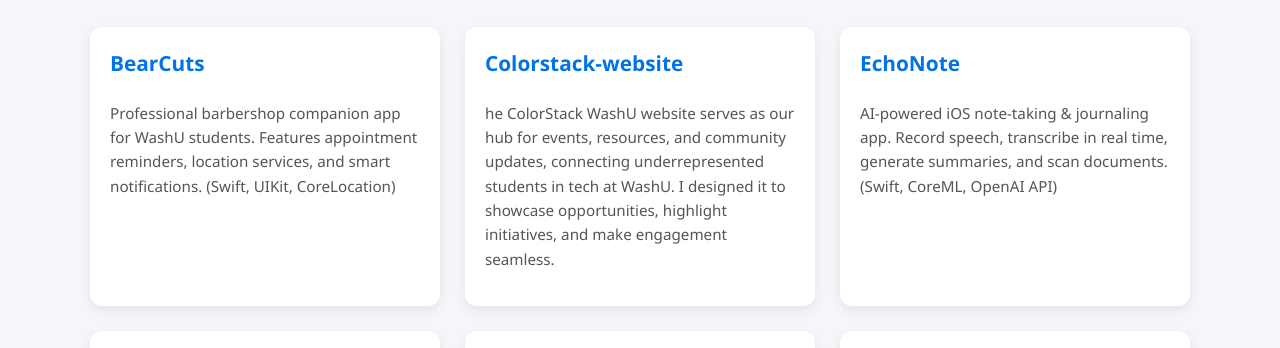
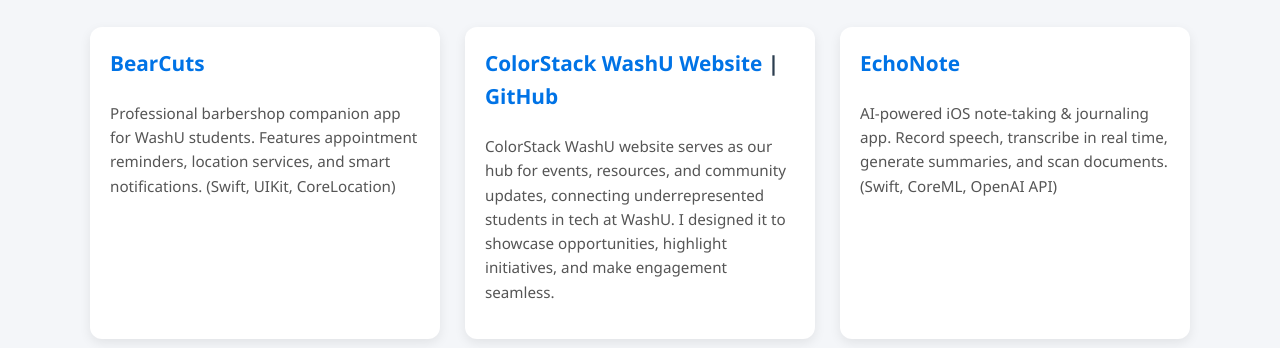
Before and after one commit to Danielsolmn/danielsolmn.github.io, a plain HTML site: page index.html in a window 1280 px wide. Shown: the part 411-759 px from the top of the page. Drawn offline with Linux system fonts and the light colour scheme.

Commit message:
Update index.html

```diff
--- a/index.html
+++ b/index.html
@@ -161,9 +161,17 @@
       </div>
 
       <div class="project">
-        <h3><a href="https://github.com/Danielsolmn/colorstack-website">Colorstack-website</a></h3>
-        <p>he ColorStack WashU website serves as our hub for events, resources, and community updates, connecting underrepresented students in tech at WashU. I designed it to showcase opportunities, highlight initiatives, and make engagement seamless.</p>
-     </div>
+  <h3>
+    <a href="https://washucolorstack.org/">ColorStack WashU Website</a>
+    | <a href="https://github.com/Danielsolmn/colorstack-website">GitHub</a>
+  </h3>
+  <p>
+    ColorStack WashU website serves as our hub for events, resources, and community updates,
+    connecting underrepresented students in tech at WashU.
+    I designed it to showcase opportunities, highlight initiatives, and make engagement seamless.
+  </p>
+</div>
+
 
       <div class="project">
         <h3><a href="https://github.com/danielsolmn/echonote">EchoNote</a></h3>
```
